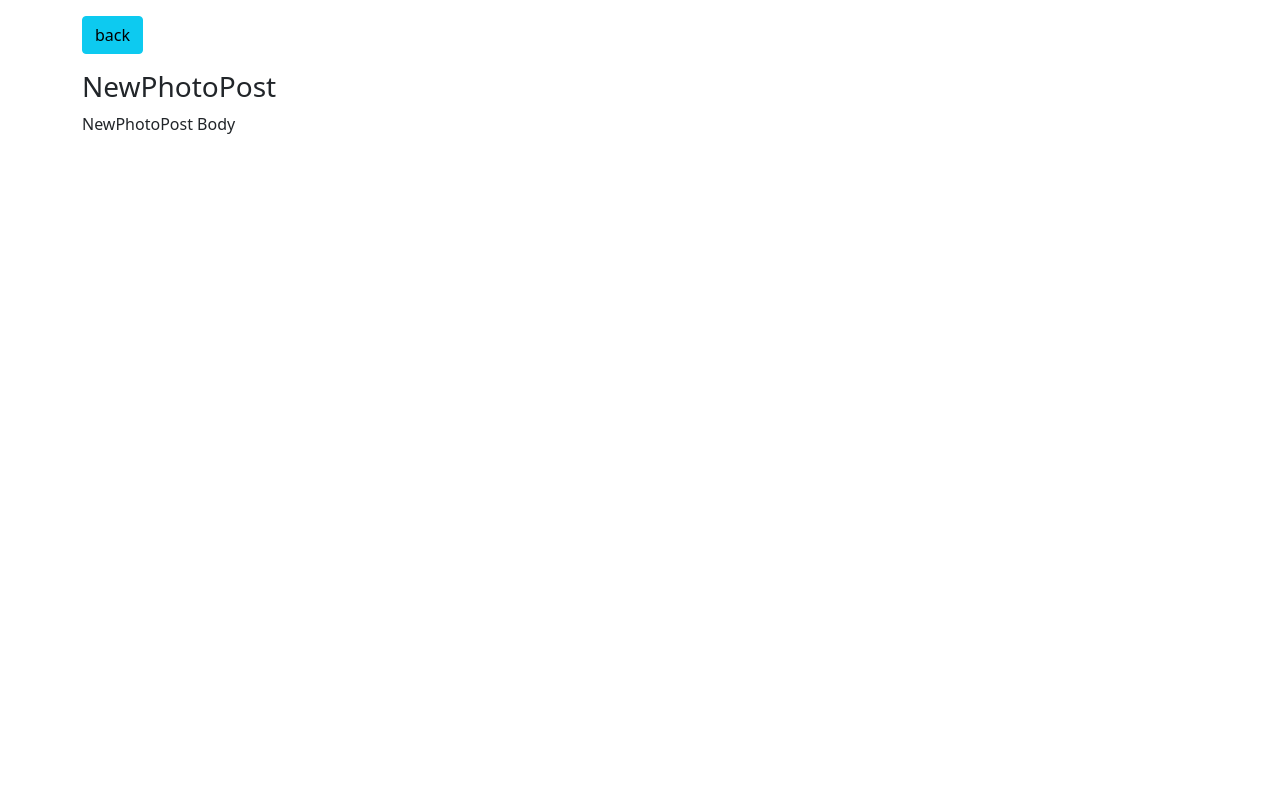
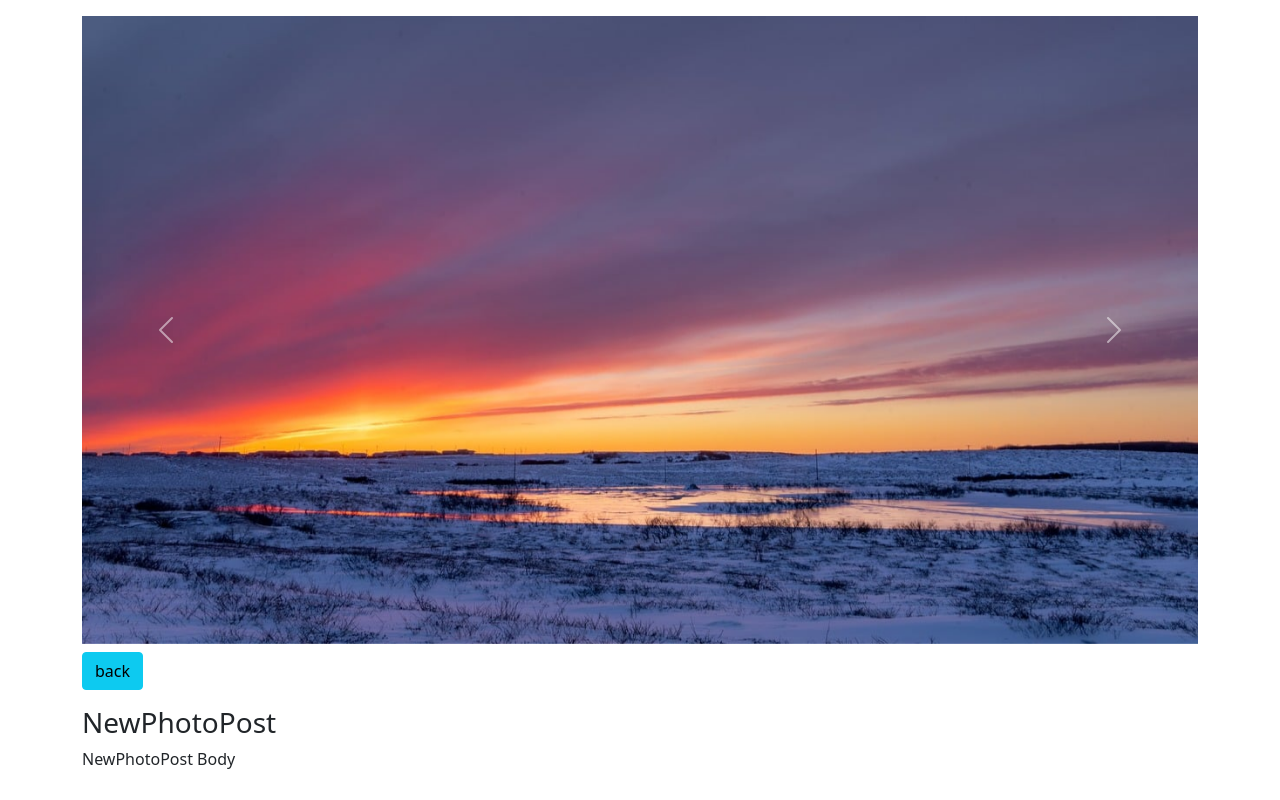
Before and after one commit to TrishaVasoya/Assignment-4_Network, a Django app: page /20/ in a window 1280 px wide. Run offline with Django 5.2, Linux system fonts and the light colour scheme; data comes from the database, SQL or seed files in the repository; some libraries are stand-ins or nearby versions.

Commit message:
Successfully added carousel to the detail page

```diff
--- a/src/posts/templates/posts/detail.html
+++ b/src/posts/templates/posts/detail.html
@@ -55,6 +55,32 @@
     </div>
   </div>
 
+  <!-- Carousel -->
+    {% if obj.get_photos %}
+        <div id="carouselExampleControls" class="carousel slide mb-2" data-bs-ride="carousel">
+            <div class="carousel-inner">
+                {% for p in obj.get_photos %}
+                    <div class="carousel-item {% if forloop.counter == 1%}active{% endif %}">
+                        <img src="{{p.image.url}}" class="d-block w-100" alt="photo {{obj.pk}}">
+                    </div>
+                {% endfor%}
+            </div>
+            <button class="carousel-control-prev" type="button" data-bs-target="#carouselExampleControls" data-bs-slide="prev">
+                <span class="carousel-control-prev-icon" aria-hidden="true"></span>
+                <span class="visually-hidden">Previous</span>
+            </button>
+            <button class="carousel-control-next" type="button" data-bs-target="#carouselExampleControls" data-bs-slide="next">
+                <span class="carousel-control-next-icon" aria-hidden="true"></span>
+                <span class="visually-hidden">Next</span>
+            </button>
+        </div>
+    {% else %}
+        <div class="mt-1" id="post-box"></div>
+    {% endif %}
+
+
+
+
     <button id="back-btn" class="btn btn-info">back</button>
     <button id="update-btn" class="btn btn-primary not-visible" data-bs-toggle="modal" data-bs-target="#updateModal">update</button>
     <button id="delete-btn" class="btn btn-danger not-visible"data-bs-toggle="modal" data-bs-target="#deleteModal">delete</button>
```
